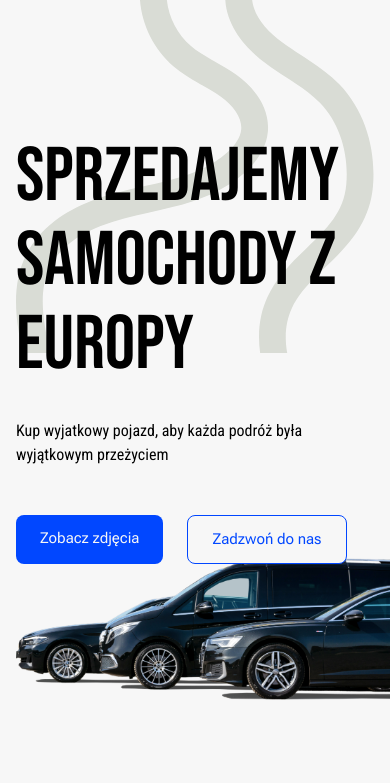
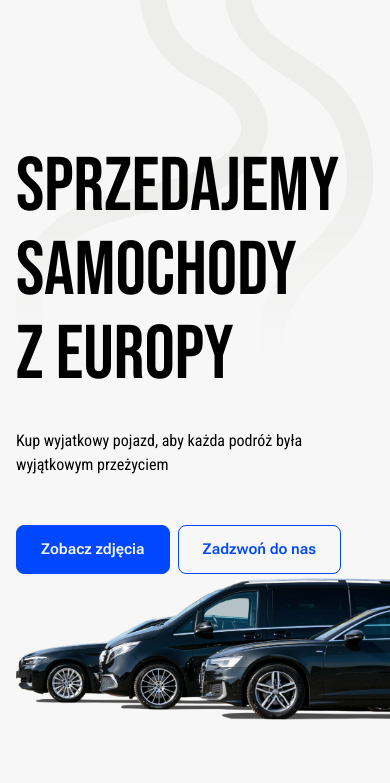
Before and after one commit to SD91PL/CarsSpot, a React (Vite) app: page / in a window 390 px wide. Shown: the top 783 px of the page. Built offline with nearby package versions, Linux system fonts and the light colour scheme.

Commit message:
work on RWD of Hero section

```diff
--- a/src/components/Hero.jsx
+++ b/src/components/Hero.jsx
@@ -1,25 +1,27 @@
+import HeroBg from '../assets/img/svg/Element.svg'
 // import HeroBg from '../assets/img/Element.webp'
-import HeroBg from '../assets/img/svg/Element.svg'
 import HeroImg from '../assets/img/Hero.webp'
 
 export default function Hero() {
 	return (
 		<>
-			<section id='hero'>
+			<section
+				id='hero'
+				className='sm:h-full'>
 				<div className='mx-4'>
-					<div className='container relative min-h-[700px] md:min-h-[805px] lg:min-h-[905px] xl:max-w-[1320px]'>
+					<div className='container relative min-h-[720px] md:min-h-[805px] lg:min-h-[905px] xl:max-w-[1320px]'>
 						<div className='container '>
 							<div className='hero-front absolute flex flex-col justify-center py-40 md:py-0 md:pb-40 h-full xl:min-h-[905px] z-20'>
-								<div className='flex flex-col gap-12 xl:w-3/4'>
+								<div className='flex flex-col gap-12 lg:w-3/4'>
 									<div className='hero-header flex flex-col gap-8'>
-										<h1 className='bebas-neue text-[4.75rem] leading-[1.1]'>Sprzedajemy samochody z Europy</h1>
+										<h1 className='bebas-neue text-[4.75rem] leading-[1.1]'>Sprzedajemy samochody z&nbsp;Europy</h1>
 										<p className='xl:w-1/2'>Kup wyjatkowy pojazd, aby każda podróż była wyjątkowym przeżyciem</p>
 									</div>
-									<div className='hero-cta flex flex-wrap gap-6 text-[.9375rem] roboto-flex'>
+									<div className='hero-cta flex flex-wrap gap-2 gap-y-4 sm:gap-6 text-[.9375rem] roboto-flex font-semibold'>
 										<a
 											href='#gallery'
 											rel='noopener'
-											className='px-6 py-3 rounded-lg bg-[#0147FF] text-[#F7F7F7]'>
+											className='px-6 py-3 rounded-lg bg-[#0147FF] border-[#0147FF] border-[1px] text-[#F7F7F7]'>
 											Zobacz zdjęcia
 										</a>
 										<a
@@ -33,12 +35,13 @@ export default function Hero() {
 							</div>
 						</div>
 						{/* Background*/}
-						<div className='hero-back z-0'>
-							<div className='flex justify-end'>
+						<div className='hero-back z-0 opacity-30 md:opacity-50 xl:opacity-100'>
+							<div className='relative flex justify-end'>
 								<img
 									src={HeroBg}
 									alt=''
 								/>
+								<div className='absolute  h-full w-full bg-gradient-to-b from-[#0000] sm:via-90% via-[#0000] to-[#F7F7F7]'></div>
 							</div>
 						</div>
 					</div>
```
